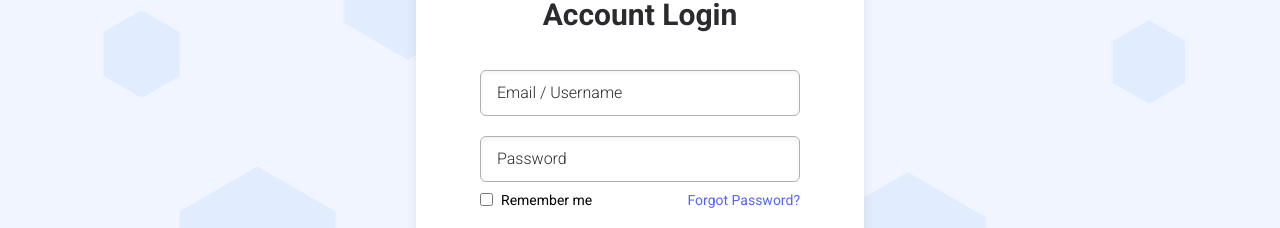
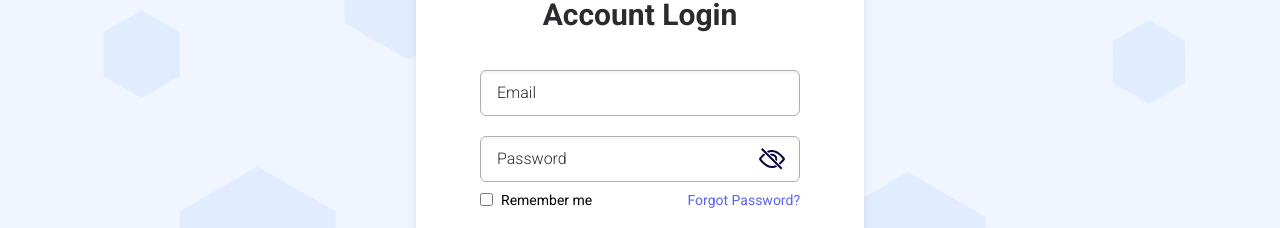
Before and after one commit to astroxios/althea, a React (Vite) app in the folder client/: page /login in a window 1280 px wide. Shown: the part 200-428 px from the top of the page. Built offline with nearby package versions, Linux system fonts and the light colour scheme.

Commit message:
add: login and registration forms

```diff
--- a/client/src/features/loginRegister/components/LoginForm.tsx
+++ b/client/src/features/loginRegister/components/LoginForm.tsx
@@ -4,6 +4,8 @@ import Button from "components/ui/Button"
 import Input from "components/ui/Input"
 import GoogleLogo from "assets/Logos/GoogleLogo.svg"
 import Caution from "assets/Icons/cautionIcon.svg"
+import EyeOpen from "assets/Icons/eyeShowIcon.svg"
+import EyeClose from "assets/Icons/eyeHideIcon.svg"
 import { loginSchema, TLoginSchema } from "src/types/loginRegister";
 import { zodResolver } from "@hookform/resolvers/zod";
 import { useForm } from "react-hook-form";
@@ -11,6 +13,7 @@ import { useCustomForm } from "../hooks/useCustomForm";
 
 export const LoginForm = () => {
   const [rememberMe, setRememberMe] = useState(false)
+  const [ passwordVisible, setPasswordVisible ] = useState(false)
 
   const { submitLoginForm } = useCustomForm()
   const {
@@ -32,16 +35,24 @@ export const LoginForm = () => {
         <h1 className="w-full flex justify-center text-3xl pb-9 m-0 font-semibold text-raisinBlack">Account Login</h1>
         <div className="flex flex-col gap-5 mt-px min-w-28">
           <div className="flex flex-col gap-2">
-            <Input {...register("emailOrUsername")} type="text" placeholder="Email / Username" className={`w-full ${errors.emailOrUsername?.message ? "outline outline-rose outline-2 focus:outline-rose" : "focus:outline-oceanBlue"} outline-offset-0 focus:outline-offset-0`} />
-            {errors.emailOrUsername && (
+            <Input {...register("email")} type="text" placeholder="Email" className={`w-full ${errors.email?.message ? "outline outline-rose outline-2 focus:outline-rose" : "focus:outline-oceanBlue"} outline-offset-0 focus:outline-offset-0`} />
+            {errors.email && (
               <div className="flex items-center justify-center gap-2">
                 <img src={Caution} alt="caution icon" className="w-auto h-4" />
-                <p className="text-red-400 text-sm text-center">{`${errors.emailOrUsername.message}`}</p>
+                <p className="text-red-400 text-sm text-center">{`${errors.email.message}`}</p>
               </div>
             )}
           </div>
           <div className="grid gap-2">
-            <Input type="password" placeholder="Password" className={`w-full ${errors.password?.message ? "outline outline-rose outline-2 focus:outline-rose" : "focus:outline-oceanBlue"} outline-offset-0 focus:outline-offset-0`} />
+            <div className="relative flex items-center">
+              <Input {...register("password")} type={passwordVisible ? "text" : "password"} placeholder="Password" className={`w-full pr-10 ${errors.password?.message ? "outline outline-rose outline-2 focus:outline-rose" : "focus:outline-oceanBlue"} outline-offset-0 focus:outline-offset-0`} />
+              <button onClick={(e) => {
+                e.preventDefault()
+                setPasswordVisible(!passwordVisible)
+              }} className="absolute right-0 mr-3 cursor-pointer">
+                <img src={passwordVisible ? EyeOpen : EyeClose} className="w-8 h-auto" />
+              </button>
+            </div>
             {errors.password && (
               <div className="flex items-center justify-center gap-2">
                 <img src={Caution} alt="caution icon" className="w-auto h-4" />
--- a/client/src/features/loginRegister/components/RegisterForm.tsx
+++ b/client/src/features/loginRegister/components/RegisterForm.tsx
@@ -65,7 +65,7 @@ export const RegisterForm = () => {
               <p className="text-center text-raisinBlack text-lg">OR</p>
               <div className="h-px w-full bg-raisinBlack" />
             </div>
-            <Button variant="Ghost" className="flex items-center justify-center gap-3 text-lg hover:bg-[#ECECEC] w-full border-raisinBlack">
+            <Button variant="Ghost" className="flex items-center justify-center gap-3 text-lg hover:bg-[#ECECEC] w-full border-raisinBlack hover:border-[#ECECEC]">
               <img src={GoogleLogo} alt="Google logo" className="h-6 w-auto" />
               <p className="text-[16px]">Sign up with Google</p>
             </Button>
--- a/client/src/pages/Home.tsx
+++ b/client/src/pages/Home.tsx
@@ -1,8 +1,13 @@
+import { NavLink } from "react-router-dom"
 
 
 const Home = () => {
   return (
-    <div>Home</div>
+    <>
+      <div>Home</div>
+      <NavLink to="/login">Login</NavLink>
+      <NavLink to="/register">Register</NavLink>
+    </>
   )
 }
 
```
Also changed, not shown: client/src/assets/Icons/eyeHideIcon.svg (added), client/src/assets/Icons/eyeShowIcon.svg (added).
